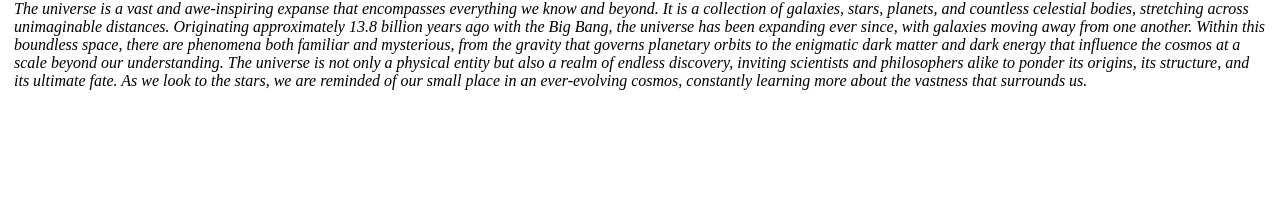
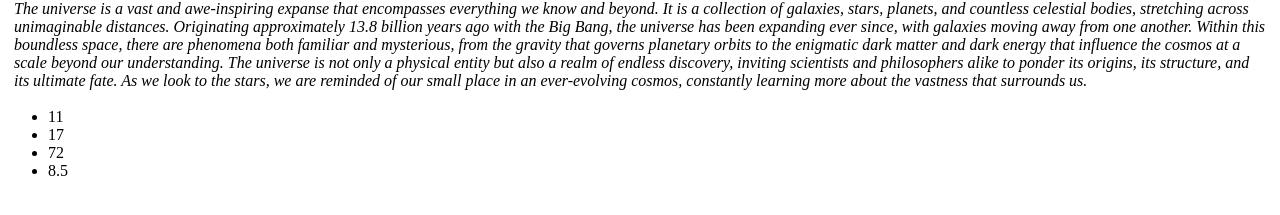
Before and after one commit to rahulatmiya/Demo-test, a React (Vite) app: page / in a window 1280 px wide. Shown: the part 239-454 px from the top of the page. Built offline with nearby package versions, Linux system fonts and the light colour scheme.

Commit message:
Export functionality

```diff
--- a/src/App.jsx
+++ b/src/App.jsx
@@ -7,6 +7,7 @@ export default function App() {
   return (
     <div>
     <Date />
-    <Heading /></div>
+    <Heading />
+    </div>
   );
 }
--- /dev/null
+++ b/src/Cal.jsx
@@ -0,0 +1,19 @@
+import React from 'react';
+
+function add(a,b){
+    return a+b;
+}
+
+function sub(a,b){
+    return a-b;
+}
+
+function multiply(a,b){
+    return a*b;
+}
+
+function division(a,b){
+    return a/b;
+}
+
+export {add,sub,division,multiply};
--- a/src/Heading.jsx
+++ b/src/Heading.jsx
@@ -1,5 +1,6 @@
 import React from 'react';
 import "./styles.css";
+import {add,sub,multiply,division} from "./Cal"
 
 const custom={color:"Red",border:"1px solid blue"};
 export default function Heading() {
@@ -8,6 +9,12 @@ export default function Heading() {
       <h1 className='heading'>Hello CodeSandbox</h1>
       <h2 style={custom}>Start editing to see some magic happen!</h2>
       <p className='paragraph'>The universe is a vast and awe-inspiring expanse that encompasses everything we know and beyond. It is a collection of galaxies, stars, planets, and countless celestial bodies, stretching across unimaginable distances. Originating approximately 13.8 billion years ago with the Big Bang, the universe has been expanding ever since, with galaxies moving away from one another. Within this boundless space, there are phenomena both familiar and mysterious, from the gravity that governs planetary orbits to the enigmatic dark matter and dark energy that influence the cosmos at a scale beyond our understanding. The universe is not only a physical entity but also a realm of endless discovery, inviting scientists and philosophers alike to ponder its origins, its structure, and its ultimate fate. As we look to the stars, we are reminded of our small place in an ever-evolving cosmos, constantly learning more about the vastness that surrounds us.</p>
+    <ul>
+        <li>{add(5,6)}</li>
+        <li>{sub(23,6)}</li>
+        <li>{multiply(12,6)}</li>
+        <li>{division(51,6)}</li>
+    </ul>
     </div>
   );
 }
```
